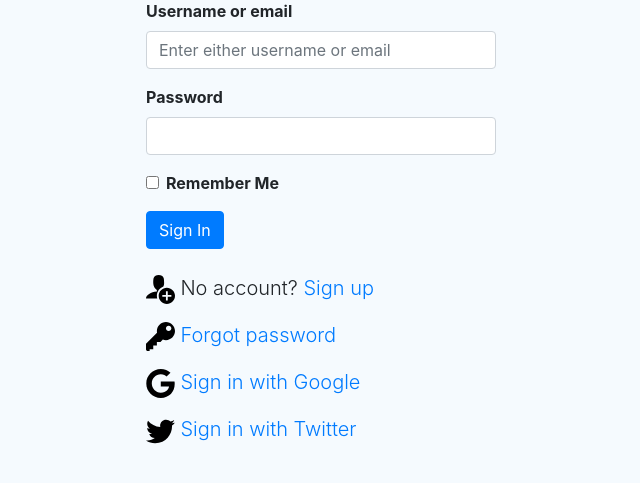
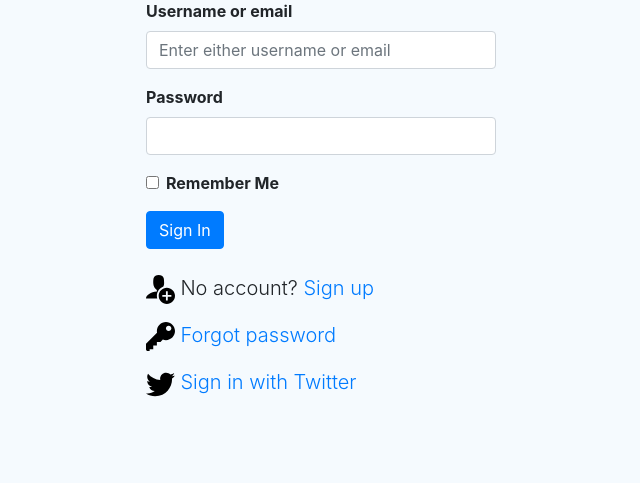
Before and after one commit to deb17/moneycare, a Flask app: a page that uses app/templates/auth/login.html in a window 1280 px wide. Shown: the part 167-650 px from the top of the page, without its empty margins (319-959 px from the left). Run offline with Flask 2, Linux system fonts and the light colour scheme; parts of the project's set-up code (start-up, migrations or seed data) failed here and were passed over; some libraries are stand-ins or nearby versions.

Commit message:
Remove google login option

```diff
--- a/app/templates/auth/login.html
+++ b/app/templates/auth/login.html
@@ -6,13 +6,14 @@
 <div class="row">
   <div class="col-sm-4 offset-sm-4">
     {{ render_form(form, novalidate=True) }}
-    <p class="lead mt-4"><img src="{{ url_for('static', filename='images/icons/user-plus.svg') }}" alt="user" class="icon"> No account? <a href="{{ url_for('auth.register') }}">Sign up</a></p>
+    <p class="lead mt-4"><img src="{{ url_for('static', filename='images/icons/user-plus.svg') }}" alt="user"
+        class="icon"> No account? <a href="{{ url_for('auth.register') }}">Sign up</a></p>
 
-    <p class="lead"><img src="{{ url_for('static', filename='images/icons/key.svg') }}" alt="user" class="icon"> <a href="{{ url_for('auth.password_reset_request') }}">Forgot password</a></p>
+    <p class="lead"><img src="{{ url_for('static', filename='images/icons/key.svg') }}" alt="user" class="icon"> <a
+        href="{{ url_for('auth.password_reset_request') }}">Forgot password</a></p>
 
-    <p class="lead"><img src="{{ url_for('static', filename='images/icons/google.svg') }}" alt="user" class="icon"> <a href="https://debs-moneycare.herokuapp.com/google-login">Sign in with Google</a></p>
-
-    <p class="lead"><img src="{{ url_for('static', filename='images/icons/twitter.svg') }}" alt="user" class="icon"> <a href="{{ url_for('auth.twitter_login') }}">Sign in with Twitter</a></p>
+    <p class="lead"><img src="{{ url_for('static', filename='images/icons/twitter.svg') }}" alt="user" class="icon"> <a
+        href="{{ url_for('auth.twitter_login') }}">Sign in with Twitter</a></p>
   </div>
 </div>
 {% endblock %}
```
